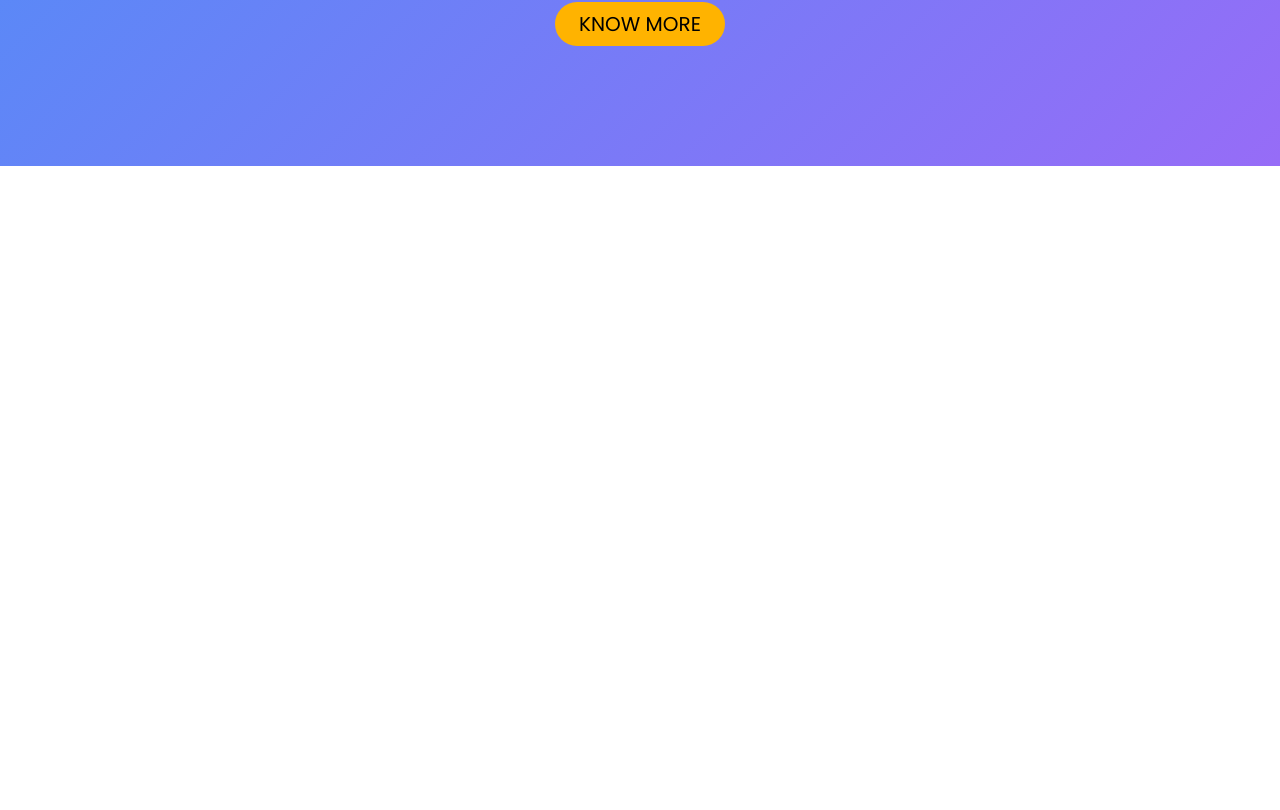
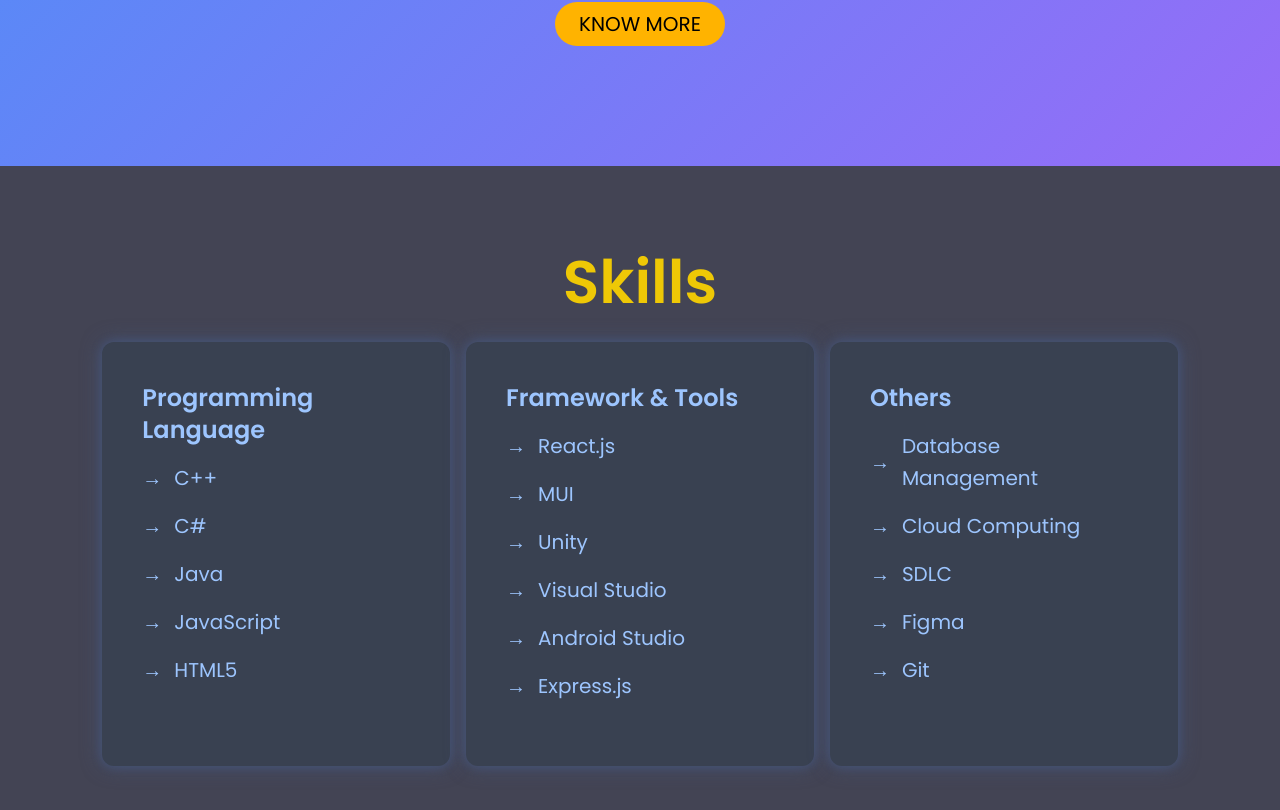
Before and after one commit to WQing20/WQ_Resume, a React (Vite) app in the folder WQ_Resume/: page / in a window 1280 px wide. Shown: the part 386-1196 px from the top of the page. Before the commit the page ends 800 px from the top, so only its background shows below. Built offline with nearby package versions, Linux system fonts and the light colour scheme.

Commit message:
Add Skill Parts

```diff
--- a/WQ_Resume/package.json
+++ b/WQ_Resume/package.json
@@ -18,6 +18,7 @@
     "@mui/x-date-pickers": "^8.9.0",
     "axios": "^1.10.0",
     "material-react-table": "^3.2.1",
+    "motion": "^12.23.6",
     "react": "^19.1.0",
     "react-dom": "^19.1.0",
     "react-router-dom": "^7.7.0"
--- /dev/null
+++ b/WQ_Resume/src/animation/index.ts
@@ -0,0 +1,57 @@
+// src/animations.ts
+import type { MotionProps, Variants } from "framer-motion";
+
+export const fadeUpVariants: Variants = {
+  hidden: { opacity: 0, y: 40 },
+  visible: { opacity: 1, y: 0, transition: { duration: 0.8, ease: "easeOut" } },
+};
+
+// This combines initial, whileInView, and viewport
+export const fadeUpConfig: MotionProps = {
+  initial: { opacity: 0, y: 40 },
+  whileInView: { opacity: 1, y: 0 },
+  transition: { duration: 0.6, ease: "easeOut" },
+  viewport: { once: false, amount: 0.3 },
+};
+
+export const fadeInConfig: MotionProps = {
+  initial: { opacity: 0 },
+  whileInView: { opacity: 1 },
+  transition: { duration: 0.6, ease: "easeOut" },
+  viewport: { once: false, amount: 0.3 },
+};
+
+export const zoomInConfig: MotionProps = {
+  initial: { opacity: 0, scale: 0.8 },
+  whileInView: { opacity: 1, scale: 1 },
+  transition: { duration: 0.6, ease: "easeOut" },
+  viewport: { once: false, amount: 0.2 },
+};
+
+export const bounceConfig: MotionProps = {
+  initial: { opacity: 0, y: 100 },
+  whileInView: { opacity: 1, y: 0 },
+  transition: { type: "spring", stiffness: 1220 },
+  viewport: { once: false, amount: 0.3 },
+};
+
+export const slideInLeftConfig: MotionProps = {
+  initial: { opacity: 0, x: -100 },
+  whileInView: { opacity: 1, x: 0 },
+  transition: { duration: 0.6, ease: "easeOut" },
+  viewport: { once: false, amount: 0.3 },
+};
+
+export const slideInRightConfig: MotionProps = {
+  initial: { opacity: 0, x: 100 },
+  whileInView: { opacity: 1, x: 0 },
+  transition: { duration: 0.6, ease: "easeOut" },
+  viewport: { once: false, amount: 0.3 },
+};
+
+export const slideInUpConfig: MotionProps = {
+  initial: { opacity: 0, y: 100 },
+  whileInView: { opacity: 1, y: 0 },
+  transition: { duration: 0.6, ease: "easeOut" },
+  viewport: { once: false, amount: 0.3 },
+};
--- /dev/null
+++ b/WQ_Resume/src/components/SkillCard.tsx
@@ -0,0 +1,60 @@
+import {
+  Card,
+  CardContent,
+  List,
+  ListItem,
+  ListItemIcon,
+  ListItemText,
+  Typography,
+} from "@mui/material";
+
+const skills = ["C++", "C#", "Java", "JavaScript", "HTML5"];
+export default function SkillCard() {
+  return (
+    <Card
+      sx={{
+        height: "100%",
+        background: "#394151",
+        borderRadius: 3,
+        padding: 3,
+
+        boxShadow: "0 0 10px #455375, 0 0 20px  #455375",
+        transition: "box-shadow 0.4s ease",
+        "&:hover": {
+          boxShadow: "0 0 10px #153a92ff, 0 0 20px #153a92ff",
+        },
+      }}
+    >
+      <CardContent>
+        <Typography
+          variant="h5"
+          mb={0}
+          sx={{
+            color: "#9dc5fe",
+            fontWeight: 600,
+          }}
+        >
+          Programming Language
+        </Typography>
+        <List>
+          {skills.map((skill, index) => (
+            <ListItem sx={{ py: 0.5, px: 0 }} key={index}>
+              <ListItemIcon sx={{ minWidth: "32px" }}>
+                <Typography variant="h6" sx={{ color: "#9dc5fe" }}>
+                  →
+                </Typography>
+              </ListItemIcon>
+              <ListItemText
+                primary={skill}
+                primaryTypographyProps={{
+                  variant: "h6",
+                  sx: { color: "#9dc5fe" },
+                }}
+              />
+            </ListItem>
+          ))}
+        </List>
+      </CardContent>
+    </Card>
+  );
+}
--- /dev/null
+++ b/WQ_Resume/src/components/SkillCard2.tsx
@@ -0,0 +1,67 @@
+import {
+  Card,
+  CardContent,
+  List,
+  ListItem,
+  ListItemIcon,
+  ListItemText,
+  Typography,
+} from "@mui/material";
+
+const skills = [
+  "React.js",
+  "MUI",
+  "Unity",
+  "Visual Studio",
+  "Android Studio",
+  "Express.js",
+];
+export default function SkillCard() {
+  return (
+    <Card
+      sx={{
+        height: "100%",
+        background: "#394151",
+        borderRadius: 3,
+        padding: 3,
+
+        boxShadow: "0 0 10px #455375, 0 0 20px  #455375",
+        transition: "box-shadow 0.4s ease",
+        "&:hover": {
+          boxShadow: "0 0 10px #153a92ff, 0 0 20px #153a92ff",
+        },
+      }}
+    >
+      <CardContent>
+        <Typography
+          variant="h5"
+          mb={0}
+          sx={{
+            color: "#9dc5fe",
+            fontWeight: 600,
+          }}
+        >
+          Framework & Tools
+        </Typography>
+        <List>
+          {skills.map((skill, index) => (
+            <ListItem sx={{ py: 0.5, px: 0 }} key={index}>
+              <ListItemIcon sx={{ minWidth: "32px" }}>
+                <Typography variant="h6" sx={{ color: "#9dc5fe" }}>
+                  →
+                </Typography>
+              </ListItemIcon>
+              <ListItemText
+                primary={skill}
+                primaryTypographyProps={{
+                  variant: "h6",
+                  sx: { color: "#9dc5fe" },
+                }}
+              />
+            </ListItem>
+          ))}
+        </List>
+      </CardContent>
+    </Card>
+  );
+}
--- /dev/null
+++ b/WQ_Resume/src/components/SkillCard3.tsx
@@ -0,0 +1,66 @@
+import {
+  Card,
+  CardContent,
+  List,
+  ListItem,
+  ListItemIcon,
+  ListItemText,
+  Typography,
+} from "@mui/material";
+
+const skills = [
+  "Database Management",
+  "Cloud Computing",
+  "SDLC",
+  "Figma",
+  "Git",
+];
+export default function SkillCard() {
+  return (
+    <Card
+      sx={{
+        height: "100%",
+        background: "#394151",
+        borderRadius: 3,
+        padding: 3,
+
+        boxShadow: "0 0 10px #455375, 0 0 20px  #455375",
+        transition: "box-shadow 0.4s ease",
+        "&:hover": {
+          boxShadow: "0 0 10px #153a92ff, 0 0 20px #153a92ff",
+        },
+      }}
+    >
+      <CardContent>
+        <Typography
+          variant="h5"
+          mb={0}
+          sx={{
+            color: "#9dc5fe",
+            fontWeight: 600,
+          }}
+        >
+          Others
+        </Typography>
+        <List>
+          {skills.map((skill, index) => (
+            <ListItem sx={{ py: 0.5, px: 0 }} key={index}>
+              <ListItemIcon sx={{ minWidth: "32px" }}>
+                <Typography variant="h6" sx={{ color: "#9dc5fe" }}>
+                  →
+                </Typography>
+              </ListItemIcon>
+              <ListItemText
+                primary={skill}
+                primaryTypographyProps={{
+                  variant: "h6",
+                  sx: { color: "#9dc5fe" },
+                }}
+              />
+            </ListItem>
+          ))}
+        </List>
+      </CardContent>
+    </Card>
+  );
+}
--- a/WQ_Resume/src/layout/Landing.tsx
+++ b/WQ_Resume/src/layout/Landing.tsx
@@ -1,10 +1,14 @@
-import { Box, Button, Typography, useTheme } from "@mui/material";
+import { Box, Button, Grid, Typography, useTheme } from "@mui/material";
+import { motion } from "framer-motion";
+import { fadeUpConfig, slideInLeftConfig } from "../animation";
+import SkillCard from "../components/SkillCard";
+import SkillCard2 from "../components/SkillCard2";
+import SkillCard3 from "../components/SkillCard3";
 type LandingProps = {
   isMobile: boolean;
 };
 export default function Landing({ isMobile }: LandingProps) {
   const theme = useTheme();
-  console.log("isMobile:", isMobile);
 
   return (
     <>
@@ -19,6 +23,7 @@
           background: theme.gradients.primary,
         }}
       >
+        <motion.div {...slideInLeftConfig}>
           <Typography
             variant={isMobile ? "h4" : "h2"}
             fontWeight={600}
@@ -28,6 +33,9 @@
           >
             Software Programmer
           </Typography>
+        </motion.div>
+
+        <motion.div {...fadeUpConfig}>
           <Typography
             variant={isMobile ? "h6" : "h4"}
             color="#ffffffff"
@@ -35,6 +43,9 @@
           >
             Crafting innovative solutions with code, passion, and precision.
           </Typography>
+        </motion.div>
+
+        <motion.div {...fadeUpConfig}>
           <Button
             sx={{
               borderRadius: 13,
@@ -51,6 +62,39 @@
               Know More
             </Typography>
           </Button>
+        </motion.div>
+      </Box>
+      <Box
+        display={"flex"}
+        flexDirection={"column"}
+        sx={{
+          // justifyContent: "center",
+          alignItems: "center",
+          paddingY: { xs: 5, sm: 7, md: 10 },
+          paddingX: { xs: 5, sm: 7, md: 10 },
+          gap: 3,
+          background: "#434454",
+          // background: "#ffffff",
+        }}
+      >
+        <Typography
+          variant={isMobile ? "h4" : "h2"}
+          fontWeight={600}
+          color="#eec806"
+        >
+          Skills
+        </Typography>
+        <Grid container spacing={2} sx={{ justifyContent: "center" }}>
+          <Grid size={{ xs: 12, md: 4 }}>
+            <SkillCard />
+          </Grid>
+          <Grid size={{ xs: 12, md: 4 }}>
+            <SkillCard2 />
+          </Grid>
+          <Grid size={{ xs: 12, md: 4 }}>
+            <SkillCard3 />
+          </Grid>
+        </Grid>
       </Box>
     </>
   );
```
Also changed, not shown: 1 other file (tests, documents, lock files or other folders). Lines whose indentation alone changed are shown as unchanged.
